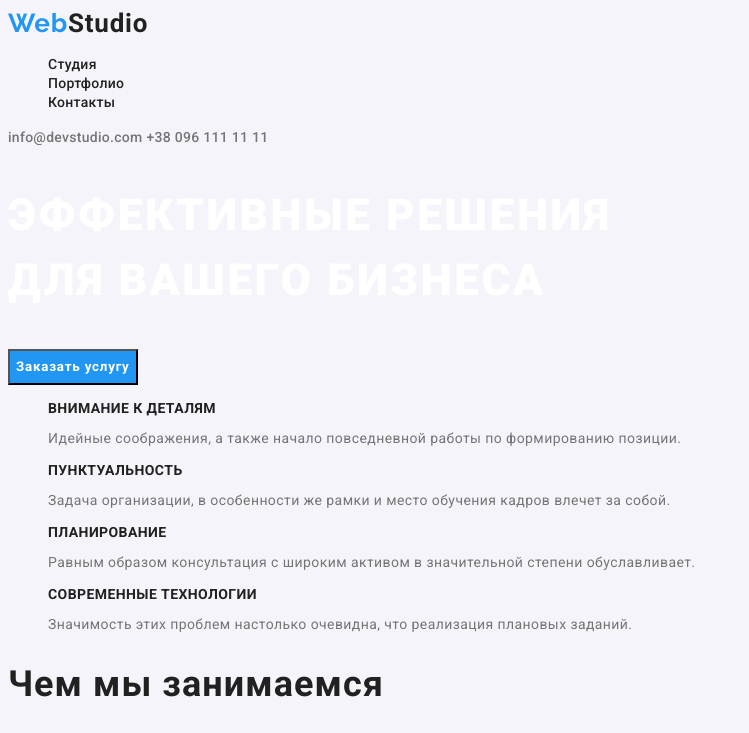
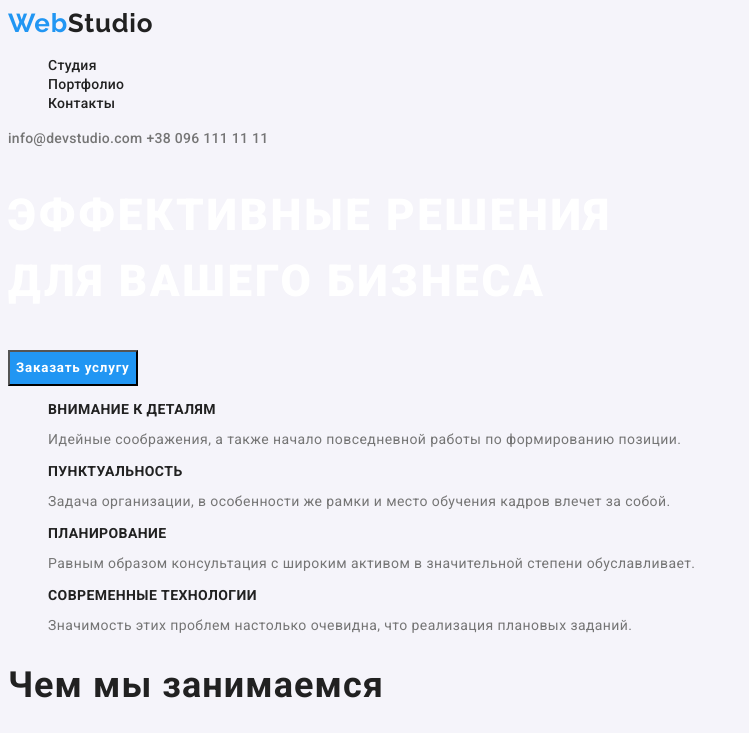
Before and after one commit to TarasGOIT/goit-markup-hw-02, a plain HTML site: page index.html in a window 1280 px wide. Shown: the top 733 px of the page, without its empty margins (0-749 px from the left). Drawn offline with Linux system fonts and the light colour scheme.

Commit message:
Update styles.css

```diff
--- a/css/styles.css
+++ b/css/styles.css
@@ -27,9 +27,10 @@ body {
 /* Шапка сайта */
 
 .header-logo {
-  font-family: var(--secondary-font);
+  font-family: raleway;
   font-size: 26px;
   font-weight: 700;
+  line-height: 1.19;
   color: var(--secondary-color);
   letter-spacing: 0.03em;
 }
@@ -38,6 +39,7 @@ body {
   font-family: raleway;
   font-size: 26px;
   font-weight: 700;
+  line-height: 1.19;
   color: var(--unique-color);
   letter-spacing: 0.03em;
 }
```
